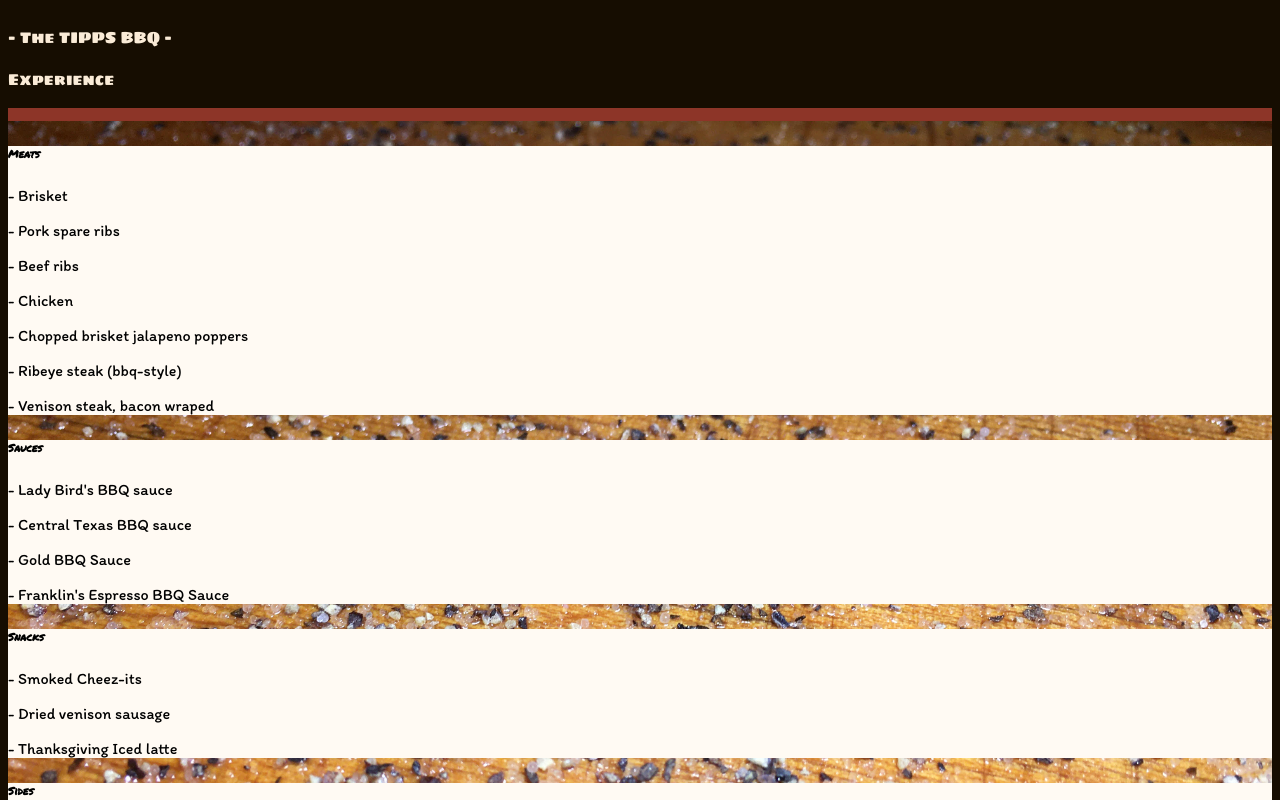
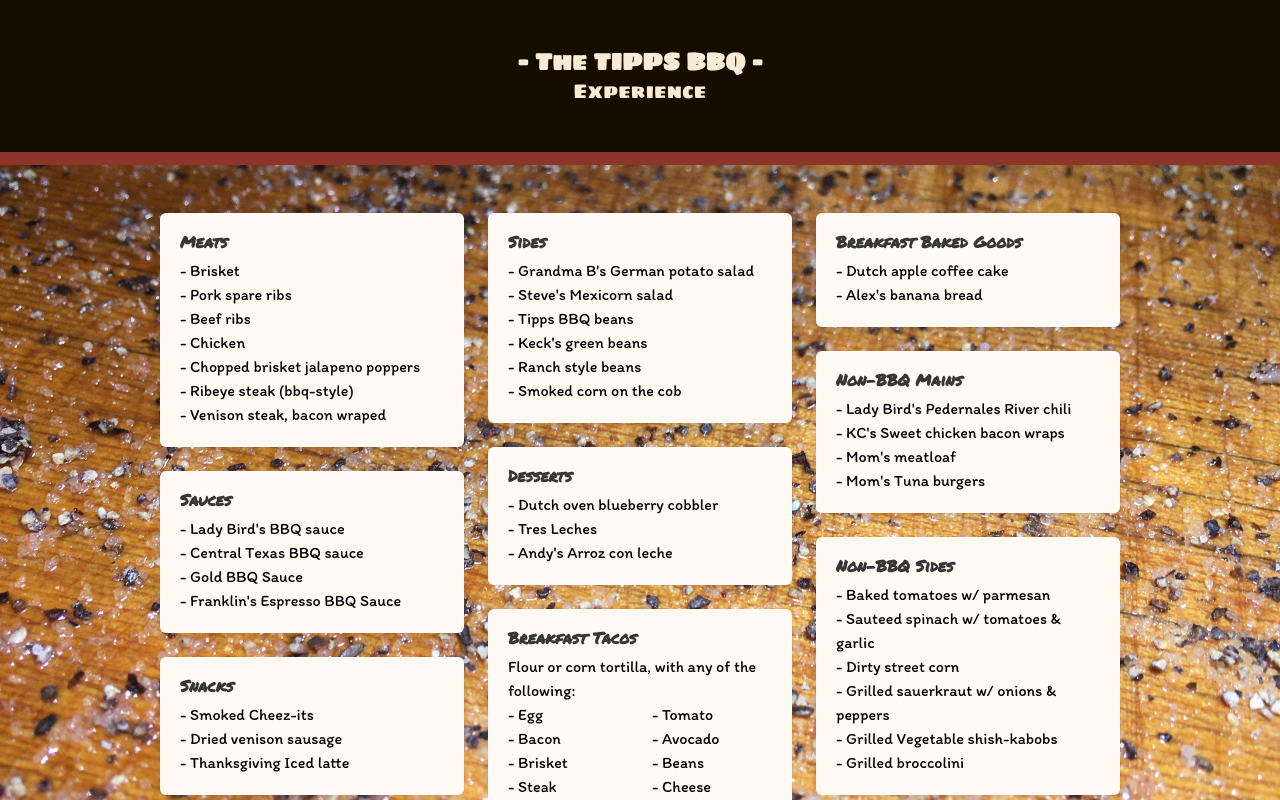
Before and after one commit to RyanTippsTX/bulma-BBQ, a Next.js app: page / in a window 1280 px wide. Shown: the top 800 px of the page. Built offline with nearby package versions, Linux system fonts and the light colour scheme; a web font is replaced by a local one.

Commit message:
source Bulma in global CSS

```diff
--- a/styles/globals.css
+++ b/styles/globals.css
@@ -1,3 +1,4 @@
+@import 'https://cdn.jsdelivr.net/npm/bulma@0.9.4/css/bulma.min.css';
 @import url('https://fonts.googleapis.com/css2?family=Contrail+One&family=Itim&family=Pangolin&family=Patrick+Hand&family=Permanent+Marker&family=Sigmar+One&display=swap');
 
 /*
```
